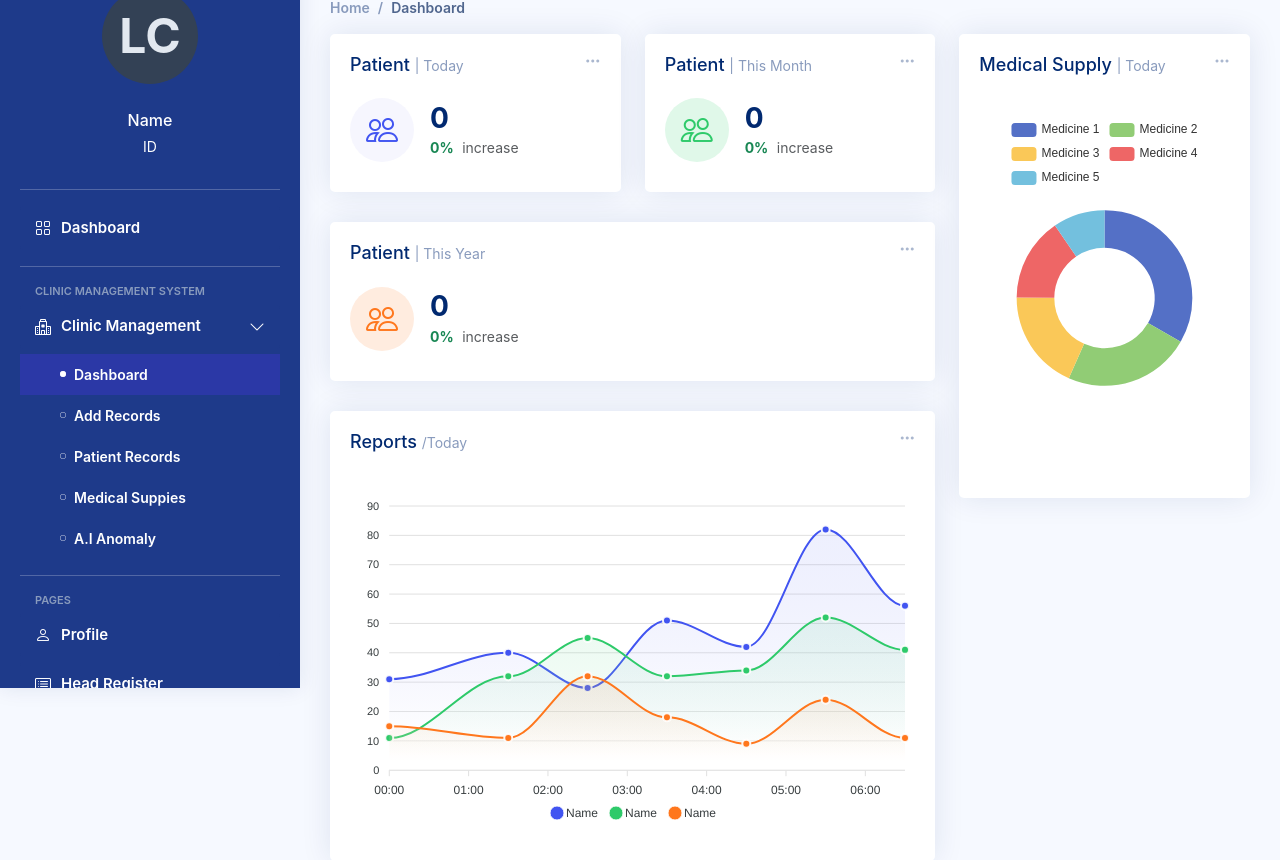
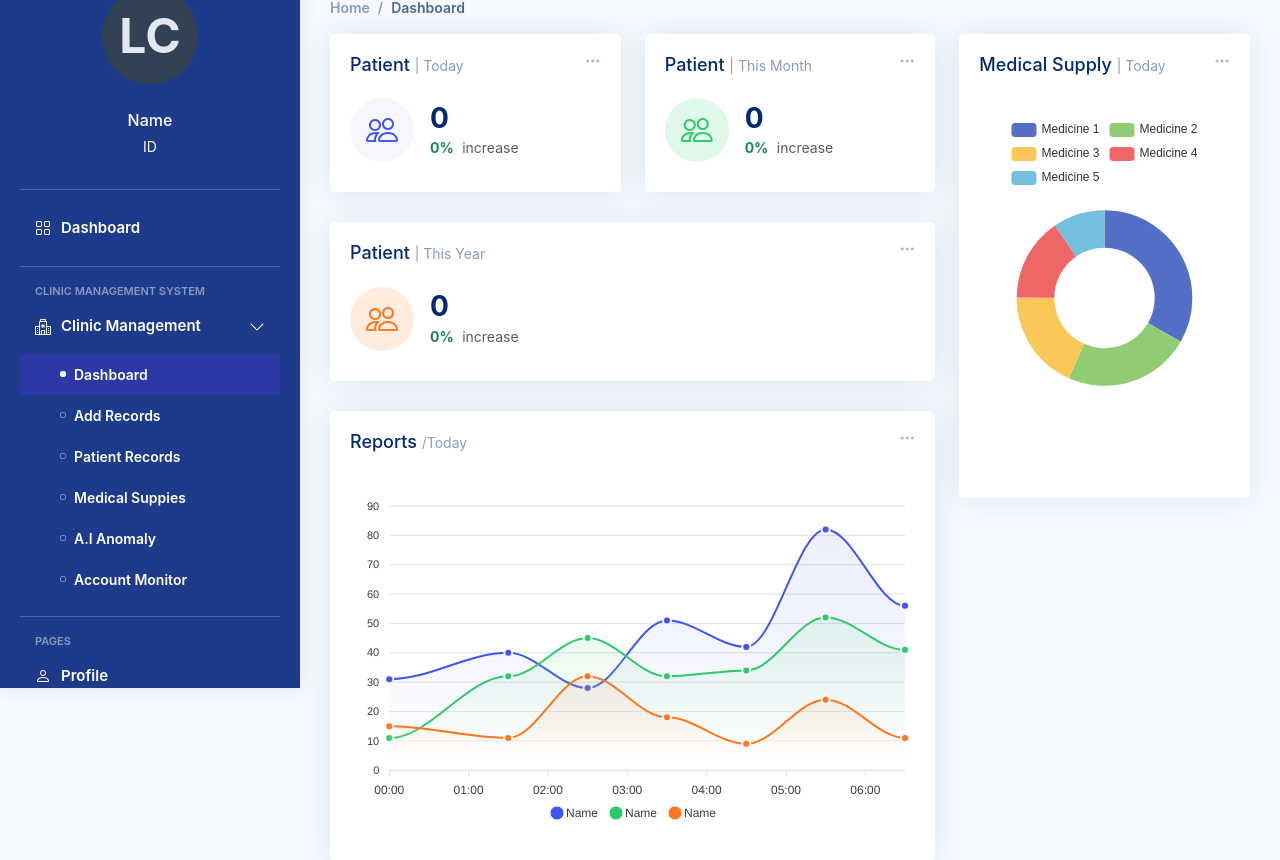
Before and after one commit to devpattt/BCP-ClinicManagement, a PHP site: page /clinic-dashboard.php in a window 1280 px wide. Shown: the part 112-972 px from the top of the page. Run offline with PHP 8.4, Linux system fonts and the light colour scheme; data that the repository does not hold is empty; some libraries are stand-ins or nearby versions.

Commit message:
add monitor

```diff
--- a/clinic-dashboard.php
+++ b/clinic-dashboard.php
@@ -163,6 +163,11 @@ session_start()
             <li>
                 <a href="blankanomaly.php">
                   <i class="bi bi-circle" ></i><span>A.I Anomaly</span>
+                </a>
+              </li>
+              <li>
+                <a href="">
+                  <i class="bi bi-circle" ></i><span>Account Monitor</span>
                 </a>
               </li>
           </ul>
```
